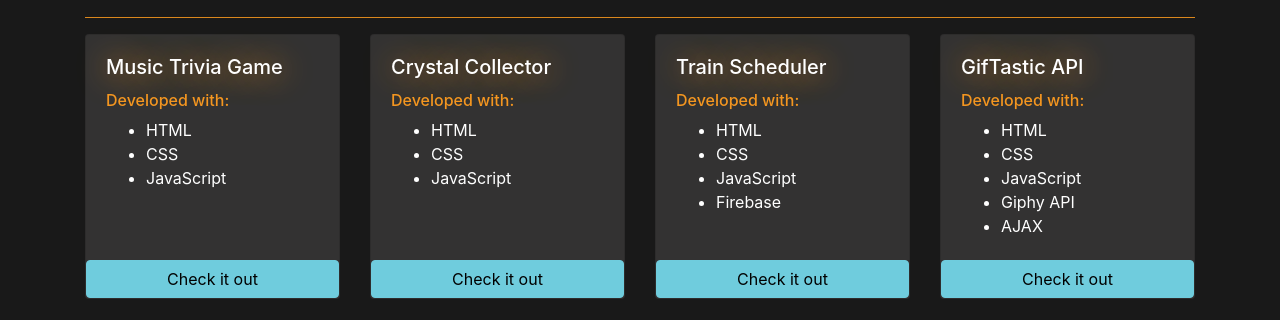
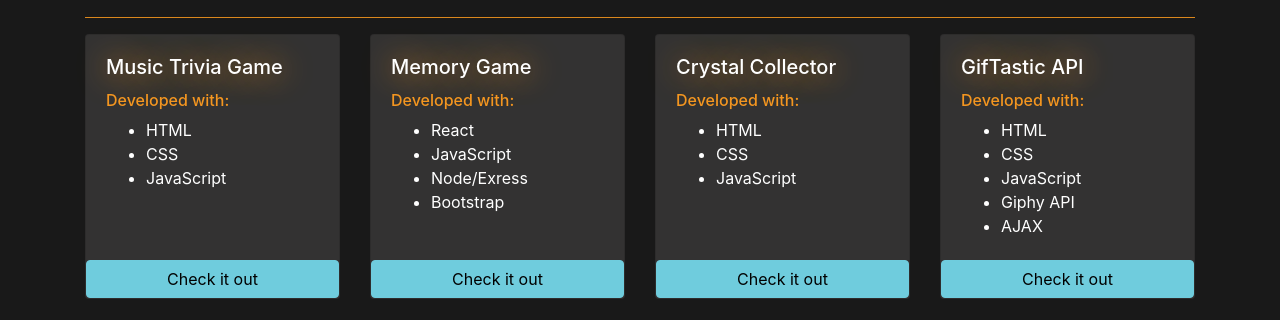
Before and after one commit to garyhouck/garyhouck.github.io, a plain HTML site: page work.html in a window 1280 px wide. Shown: the part 301-621 px from the top of the page. Drawn offline with nearby package versions, Linux system fonts and the light colour scheme; a script that the page names is missing.

Commit message:
link updates

```diff
--- a/work.html
+++ b/work.html
@@ -67,6 +67,23 @@
                   </div>
                       </div>
 
+                      <div class="col-md-3 d-flex align-items-stretch">
+                        <div class="card" >
+                          <!-- <img class="card-img-top" src="..." alt="Card image cap"> -->
+                          <div class="card-body">
+                            <h5 class="card-title">Memory Game</h5>
+                            <!-- <p class="card-text">Add a train to find out when the next stop is.</p> -->
+                            <h6>Developed with:</h6>
+                            <ul>
+                                <li>React</li>
+                                <li>JavaScript</li>
+                                <li>Node/Exress</li>
+                                <li>Bootstrap</li>
+                            </ul>
+                            <a href="https://garyhouck.github.io/Clicky-Game/" target="_blank" class="btn btn-primary">Check it out</a>
+                          </div>
+                        </div>
+                        </div>
 
 
 
@@ -86,26 +103,6 @@
                     </div>
                   </div>
                       </div>
-
-
-
-                      <div class="col-md-3 d-flex align-items-stretch">
-                  <div class="card" >
-                    <!-- <img class="card-img-top" src="..." alt="Card image cap"> -->
-                    <div class="card-body">
-                      <h5 class="card-title">Train Scheduler</h5>
-                      <!-- <p class="card-text">Add a train to find out when the next stop is.</p> -->
-                      <h6>Developed with:</h6>
-                      <ul>
-                          <li>HTML</li>
-                          <li>CSS</li>
-                          <li>JavaScript</li>
-                          <li>Firebase</li>
-                      </ul>
-                      <a href="https://garyhouck.github.io/Train-Activity/" target="_blank" class="btn btn-primary">Check it out</a>
-                    </div>
-                  </div>
-                  </div>
 
 
 
```
